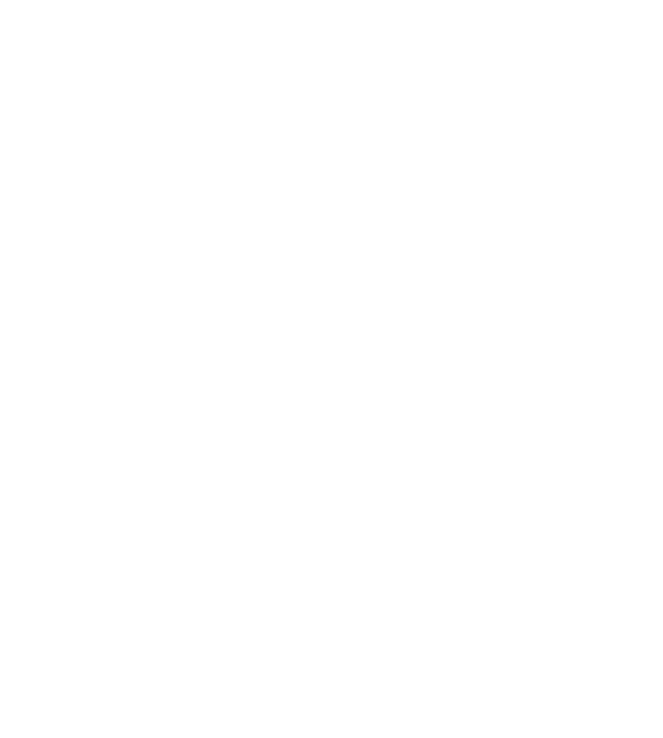
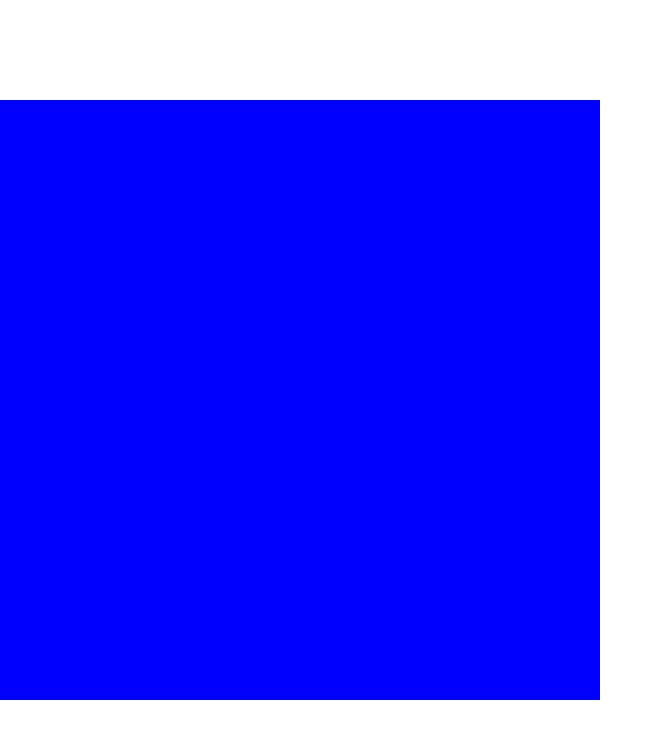
Before and after one commit to bradleybossard/3d-graphics-with-webgl, a website built with Vite: page index.html in a window 1280 px wide. Shown: the whole page, without its empty margins (0-663 px from the left). Built offline with nearby package versions, Linux system fonts and the light colour scheme.

Commit message:
step 1: add canvas and clear viewport

```diff
--- a/index.html
+++ b/index.html
@@ -4,9 +4,10 @@
     <meta charset="UTF-8" />
     <link rel="icon" type="image/svg+xml" href="/vite.svg" />
     <meta name="viewport" content="width=device-width, initial-scale=1.0" />
-    <title>Vite App</title>
+    <title>Create 3D Graphics in Javascript Using WebGL</title>
   </head>
   <body>
+    <canvas id="canvas" width="600" height="600"></canvas>
     <script type="module" src="/src/main.js"></script>
   </body>
 </html>
--- a/src/main.js
+++ b/src/main.js
@@ -1,3 +1,17 @@
 import './style.css'
 
-console.log('Hello, WebGL!')
+var gl;
+
+initGL();
+draw();
+
+function initGL() {
+  var canvas = document.getElementById("canvas");
+  gl = canvas.getContext("webgl");
+  gl.viewport(0, 0, canvas.width, canvas.height);
+  gl.clearColor(0, 0, 1, 1);
+}
+
+function draw() {
+  gl.clear(gl.COLOR_BUFFER_BIT);
+}
```
